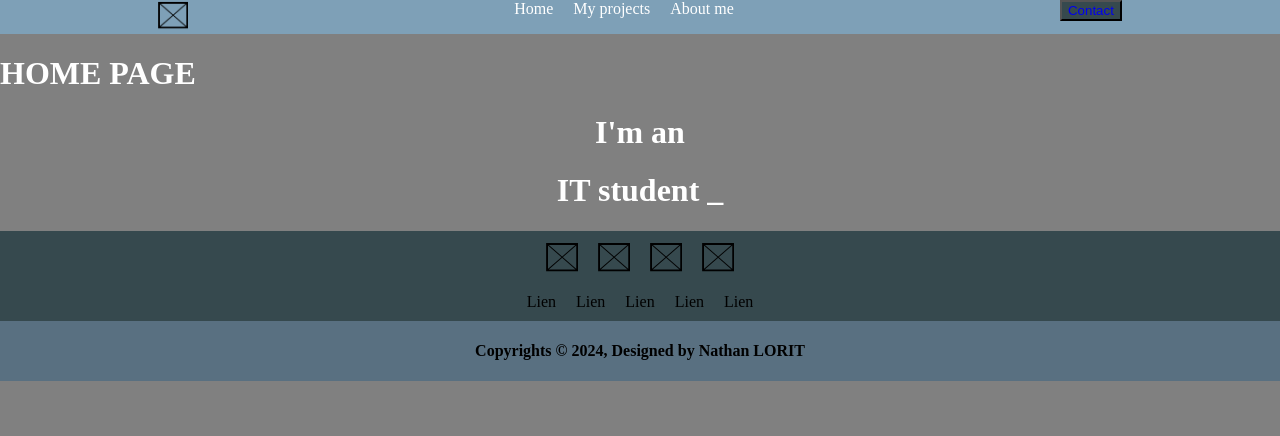
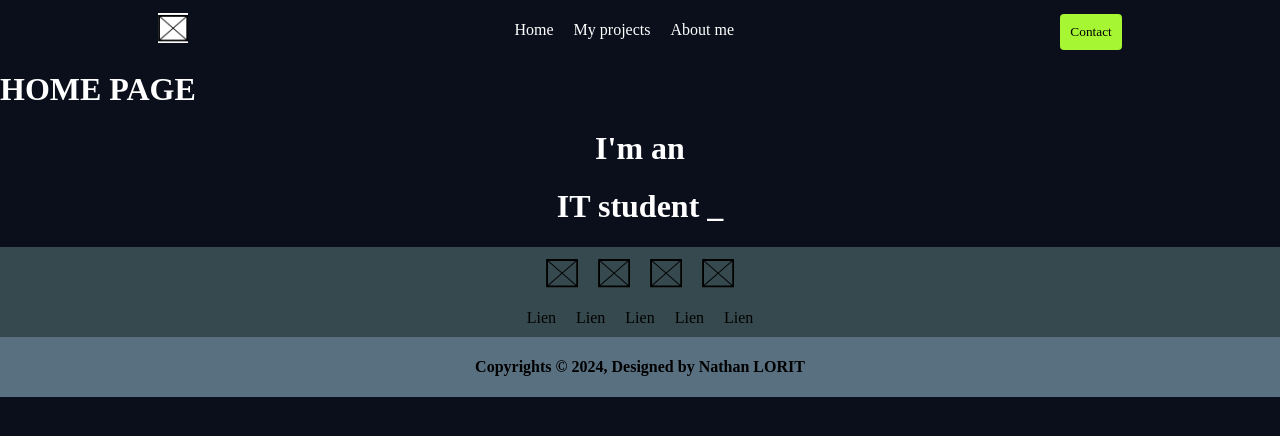
Before and after one commit to nlorit/Portfolio, a React (Create React App) app in the folder portfolio_website/: page / in a window 1280 px wide. Shown: the top 436 px of the page. Built offline with nearby package versions, Linux system fonts and the light colour scheme.

Commit message:
edit home

```diff
--- a/portfolio_website/src/app/styles/App.css
+++ b/portfolio_website/src/app/styles/App.css
@@ -56,12 +56,14 @@
 
   .logo_div_navbar img{
     height: 30px;
+    background-color: white;
   }
 
   .main_div_navbar {
-    background-color: var(--lighterblue);
     display: flex;
     justify-content: space-around;
+    align-items: center;
+    margin-top: 10px;
   }
 
   .links_div_navbar a {
@@ -72,11 +74,15 @@
   }
 
   .button_div_navbar button{
-
-    background-color: var(--darkerblue);
+    border: none;
+    margin-top: 4px;
+    padding: 10px;
+    border-radius: 4px;
+    background-color: var(--accent-color);
   }
 
   .button_div_navbar a{
     text-decoration: none;
-    background-color: var(--darkerblue);
+    color: black;
+    font-family: 'Rubik';
   }
--- a/portfolio_website/src/index.css
+++ b/portfolio_website/src/index.css
@@ -11,7 +11,12 @@ body {
   --black : #000000;
   --lighterblue : #7EA0B7;
   --softdarkerblue : #597081;
-  background: grey;
+
+  --background-color : #0b0f1c;
+  --accent-color : #a6f634;
+  --text-alt-color : #222326;
+
+  background: var(--background-color);
   color: white;
   font-family: "Rubik";
 }
```
